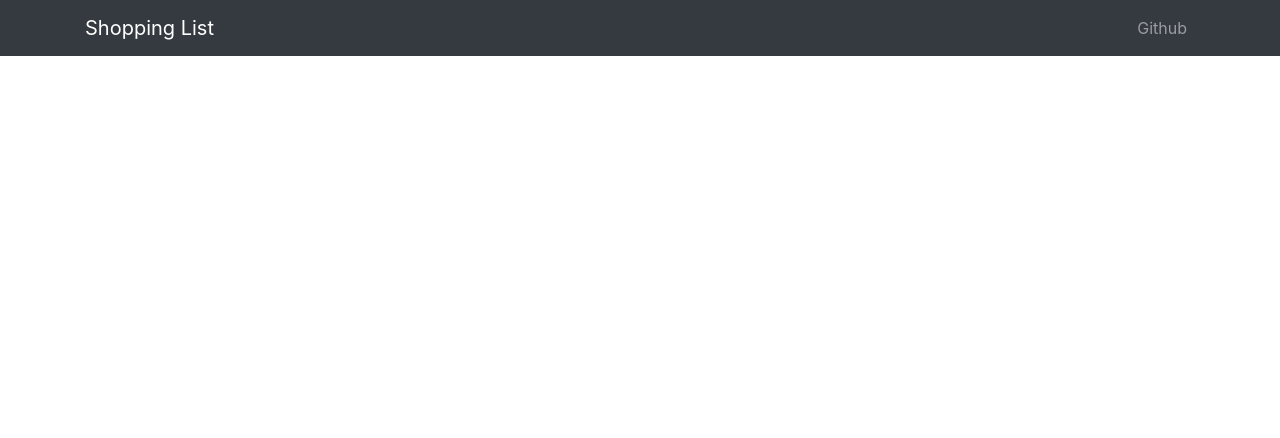
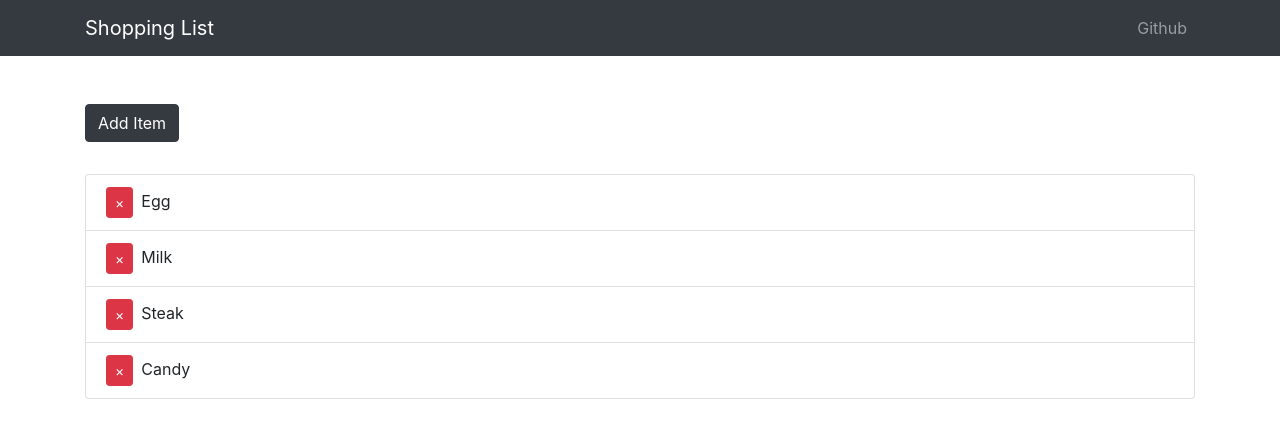
Before and after one commit to chrischutw/MERN_stack_practice, a React (Create React App) app in the folder client/: page / in a window 1280 px wide. Shown: the top 438 px of the page. Built offline with nearby package versions, Linux system fonts and the light colour scheme.

Commit message:
Redux implementation

```diff
--- a/client/package.json
+++ b/client/package.json
@@ -6,9 +6,12 @@
     "bootstrap": "^4.3.1",
     "react": "^16.8.2",
     "react-dom": "^16.8.2",
+    "react-redux": "^6.0.0",
     "react-scripts": "2.1.5",
     "react-transition-group": "^2.5.3",
     "reactstrap": "^7.1.0",
+    "redux": "^4.0.1",
+    "redux-thunk": "^2.3.0",
     "uuid": "^3.3.2"
   },
   "scripts": {
--- a/client/src/App.css
+++ b/client/src/App.css
@@ -0,0 +1,21 @@
+.remove-btn {
+  margin-right: 0.5rem;
+}
+
+.fade-enter {
+  opacity: 0.01;
+}
+
+.fade-enter-active {
+  opacity: 1;
+  transition: opacity 1000ms ease-in;
+}
+
+.fade-exit {
+  opacity: 1;
+}
+
+.fade-exit-active {
+  opacity: 0.01;
+  transition: opacity 1000ms ease-in;
+}
--- a/client/src/App.js
+++ b/client/src/App.js
@@ -1,14 +1,22 @@
 import React, { Component } from 'react';
 import AppNavbar from './components/AppNavbar';
+import ShoppingList from './components/ShoppingList';
+
+import { Provider } from 'react-redux';
+import store from './store';
+
 import 'bootstrap/dist/css/bootstrap.min.css';
 import './App.css';
 
 class App extends Component {
   render() {
     return (
-      <div className="App">
-        <AppNavbar />
-      </div>
+      <Provider store={store}>
+        <div className="App">
+          <AppNavbar />
+          <ShoppingList />
+        </div>
+      </Provider>
     );
   }
 }
--- /dev/null
+++ b/client/src/actions/itemActions.js
@@ -0,0 +1,7 @@
+import { GET_ITEMS, ADD_ITEM, DELETE_ITEM } from './types';
+
+export const getItems = () => {
+  return {
+    type: GET_ITEMS
+  };
+};
--- /dev/null
+++ b/client/src/actions/types.js
@@ -0,0 +1,4 @@
+export const GET_ITEMS = 'GET_ITEMS';
+export const ADD_ITEM = 'ADD_ITEM';
+export const DELETE_ITEM = 'DELETE_ITEM';
+export const ITEMS_LOADING = 'ITEMS_LOADING';
--- /dev/null
+++ b/client/src/components/ShoppingList.js
@@ -0,0 +1,70 @@
+import React, { Component } from 'react';
+import { Container, ListGroup, ListGroupItem, Button } from 'reactstrap';
+import { CSSTransition, TransitionGroup } from 'react-transition-group';
+import uuid from 'uuid';
+import { connect } from 'react-redux';
+import { getItems } from '../actions/itemActions';
+import PropTypes from 'prop-types';
+
+class ShoppingList extends Component {
+  componentDidMount() {
+    this.props.getItems();
+  }
+
+  render() {
+    const { items } = this.props.item;
+    return (
+      <Container>
+        <Button
+          color="dark"
+          style={{ marginBottom: '2rem' }}
+          onClick={() => {
+            const name = prompt('Enter Item');
+            if (name) {
+              this.setState(state => ({
+                items: [...state.items, { id: uuid(), name }]
+              }));
+            }
+          }}
+        >
+          Add Item
+        </Button>
+
+        <ListGroup>
+          <TransitionGroup className="shopping-lsit">
+            {items.map(({ id, name }) => (
+              <CSSTransition key={id} timeout={500} classNames="fade">
+                <ListGroupItem>
+                  <Button
+                    className="remove-btn"
+                    color="danger"
+                    size="sm"
+                    onClick={() => {
+                      this.setState(state => ({
+                        items: state.items.filter(item => item.id !== id)
+                      }));
+                    }}
+                  >
+                    &times;
+                  </Button>
+                  {name}
+                </ListGroupItem>
+              </CSSTransition>
+            ))}
+          </TransitionGroup>
+        </ListGroup>
+      </Container>
+    );
+  }
+}
+ShoppingList.propTypes = {
+  getItems: PropTypes.func.isRequired,
+  item: PropTypes.object.isRequired
+};
+const mapSateToProps = state => ({
+  item: state.item
+});
+export default connect(
+  mapSateToProps,
+  { getItems }
+)(ShoppingList);
--- /dev/null
+++ b/client/src/reducers/index.js
@@ -0,0 +1,6 @@
+import { combineReducers } from 'redux';
+import itemReducer from './itemReducer';
+
+export default combineReducers({
+  item: itemReducer
+});
--- /dev/null
+++ b/client/src/reducers/itemReducer.js
@@ -0,0 +1,22 @@
+import uuid from 'uuid';
+import { GET_ITEMS, ADD_ITEM, DELETE_ITEM } from '../actions/types';
+
+const initialState = {
+  items: [
+    { id: uuid(), name: 'Egg' },
+    { id: uuid(), name: 'Milk' },
+    { id: uuid(), name: 'Steak' },
+    { id: uuid(), name: 'Candy' }
+  ]
+};
+
+export default function(state = initialState, action) {
+  switch (action.type) {
+    case GET_ITEMS:
+      return {
+        ...state
+      };
+    default:
+      return state;
+  }
+}
--- /dev/null
+++ b/client/src/store.js
@@ -0,0 +1,18 @@
+import { createStore, applyMiddleware, compose } from 'redux';
+import thunk from 'redux-thunk';
+import rootReducer from './reducers';
+
+const initialState = {};
+
+const middleware = [thunk];
+
+const store = createStore(
+  rootReducer,
+  initialState,
+  compose(
+    applyMiddleware(...middleware),
+    window.__REDUX_DEVTOOLS_EXTENSION__ && window.__REDUX_DEVTOOLS_EXTENSION__()
+  )
+);
+
+export default store;
```
Also changed, not shown: 2 other files (tests, documents, lock files or other folders).
